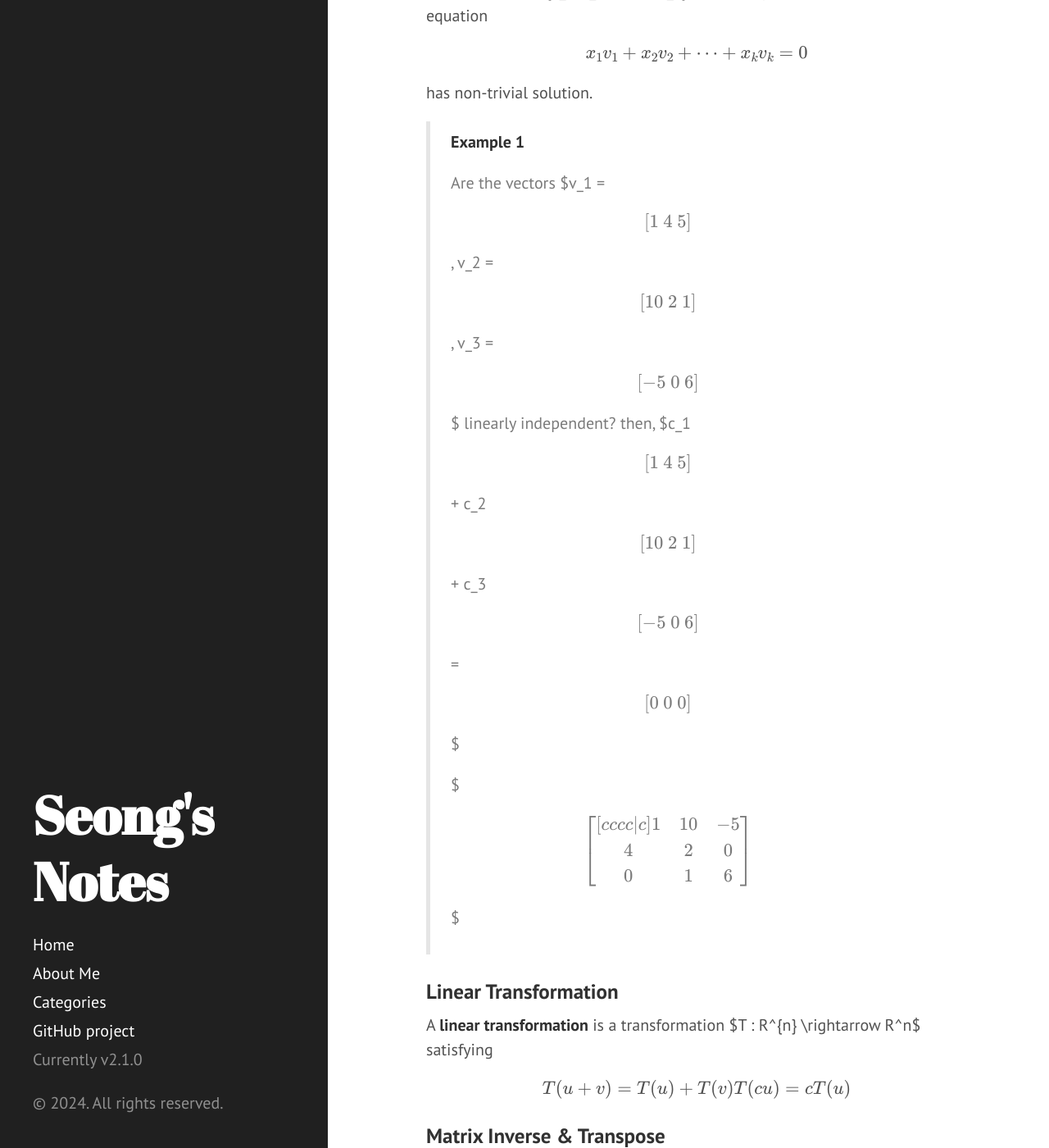
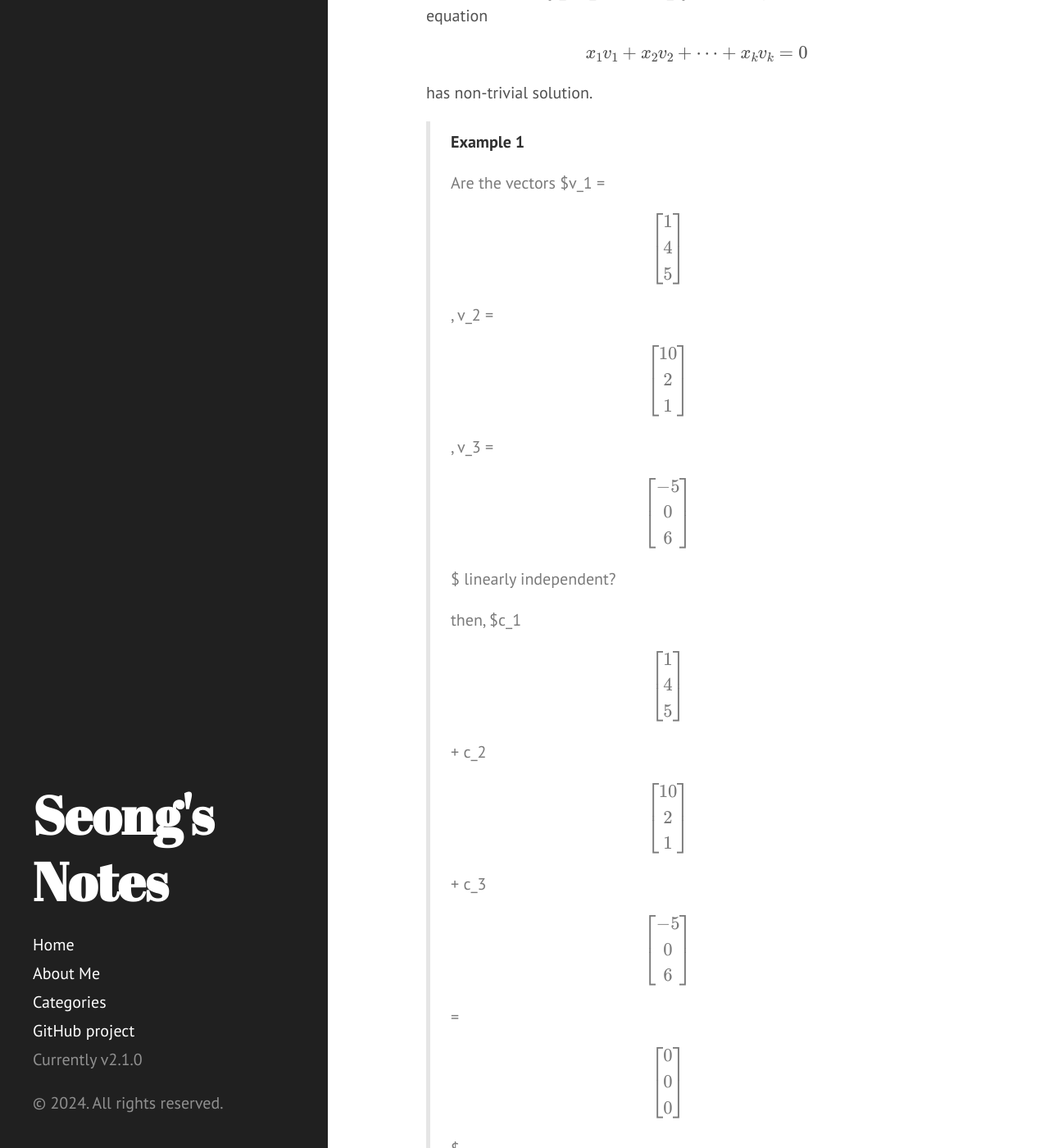
Before and after one commit to GwangseongCho/GwangseongCho.github.io, a Jekyll site: the page built from _posts/2024-09-09-differential-equations-II.md, in a window 1280 px wide and 1400 px high, scrolled down 1764 px. Shown: the whole window at 82% size. Built offline with Jekyll 4.4.1, drawn with Linux system fonts in a browser that asks for light colours; formulas are drawn with MathJax 3.

Commit message:
Edit Example 1

```diff
--- a/_posts/2024-09-09-differential-equations-II.md
+++ b/_posts/2024-09-09-differential-equations-II.md
@@ -64,11 +64,11 @@
 
 > **Example 1**
 >
-> Are the vectors  $v_1 = \begin{bmatrix} 1 \\ 4 \\ 5 \end{bmatrix}, v_2 = \begin{bmatrix} 10 \\ 2 \\ 1 \end{bmatrix}, v_3 = \begin{bmatrix} -5 \\ 0 \\ 6 \end{bmatrix}$  linearly independent?
+> <p>Are the vectors  $v_1 = \begin{bmatrix} 1 \\ 4 \\ 5 \end{bmatrix}, v_2 = \begin{bmatrix} 10 \\ 2 \\ 1 \end{bmatrix}, v_3 = \begin{bmatrix} -5 \\ 0 \\ 6 \end{bmatrix}$  linearly independent?<p>
 > then,
 > $c_1 \begin{bmatrix} 1 \\ 4 \\ 5 \end{bmatrix} + c_2 \begin{bmatrix} 10 \\ 2 \\ 1 \end{bmatrix} + c_3 \begin{bmatrix} -5 \\ 0 \\ 6 \end{bmatrix} = \begin{bmatrix} 0 \\ 0 \\ 0 \end{bmatrix} $
 >
-> <p>$\begin{bmatrix}[cccc|c] 1 & 10 & -5 \\ 4 & 2 & 0 \\ 0 & 1 & 6 \end{bmatrix}<p>$
+> <p>$\begin{bmatrix}[cccc|c] 1 & 10 & -5 \\ 4 & 2 & 0 \\ 0 & 1 & 6 \end{bmatrix}$<p>
 
 ### Linear Transformation
 
```
